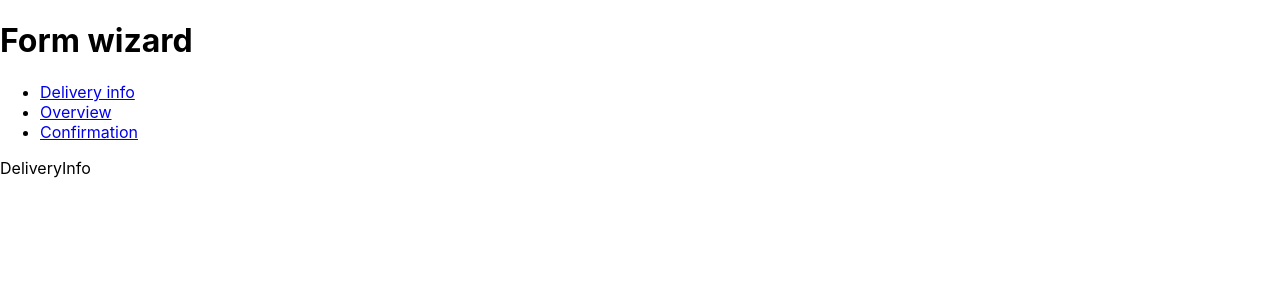
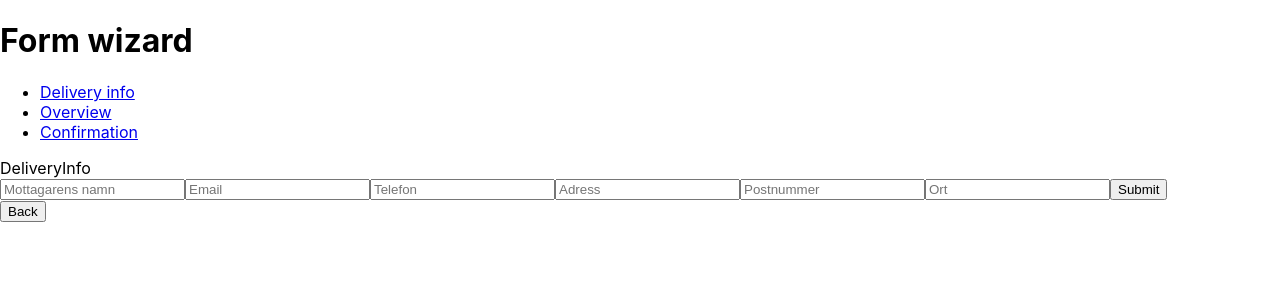
Before and after one commit to gekelund/UX-Implementation, a React (Create React App) app: page /wizard/delivery-info in a window 1280 px wide. Shown: the top 300 px of the page. Built offline with nearby package versions, Linux system fonts and the light colour scheme; no server answers.

Commit message:
input, formGroup added (#2)

```diff
--- a/src/Components/FormGroup/index.js
+++ b/src/Components/FormGroup/index.js
@@ -34,3 +34,30 @@ const FormGroup = ({options, children }) => {
 }
 
 export default FormGroup; */
+
+import React from 'react';
+import { useForm } from 'react-hook-form';
+
+
+const FormGroup = ({ defaultValues, children, onSubmit }) => {
+    const methods = useForm( {defaultValues });
+    const { handleSubmit } = methods;
+
+    return (
+        <form onSubmit={handleSubmit(onSubmit)}>
+            {React.Children.map(children, child => {
+                return child.props.name
+                    ? React.createElement(child.type, {
+                        ...{
+                            ...child.props,
+                                register: methods.register,
+                                key: child.props.name
+                        }
+                    })
+                : child;
+            })}
+        </form>
+    )
+}
+
+export default FormGroup;
--- a/src/Components/Inputs/index.js
+++ b/src/Components/Inputs/index.js
@@ -2,21 +2,17 @@ import React from 'react';
 
 
 const Input = ({
-    name,
-    defaultValue,
-    ref
-
+   register,
+   name,
+   ...rest
 }) => {
 
-
      return (
-
             <input
-            name={name}
-            defaultValue={defaultValue}
-            ref={ref}
-        />
-
+                name={name}
+                ref={register}
+                {...rest}
+            />
     );
 
 };
--- a/src/Pages/Wizard/confirmation.js
+++ b/src/Pages/Wizard/confirmation.js
@@ -1,10 +1,14 @@
 import React from 'react';
+import { useHistory } from 'react-router-dom';
 
-const Confirmation = () => {
+const Confirmation = ({children}) => {
+
+    let history = useHistory()
 
     return (
         <div>
             Confirmation
+            <button type="button" onClick={() => history.goBack()}>{children}Back</button>
         </div>
     )
 }
--- a/src/Pages/Wizard/deliveryInfo.js
+++ b/src/Pages/Wizard/deliveryInfo.js
@@ -1,10 +1,33 @@
 import React from 'react';
+import { useHistory } from 'react-router-dom';
+import FormGroup from '../../Components/FormGroup';
+import Input from '../../Components/Inputs';
 
-const DeliveryInfo = () => {
+const DeliveryInfo = ({ children }) => {
+
+
+        let history = useHistory()
+
+        const onSubmit = data => console.log(data)
+
 
     return (
         <div>
             DeliveryInfo
+            <FormGroup onSubmit={onSubmit}>
+                <Input name="namn" placeholder="Mottagarens namn" />
+                <Input name="email" placeholder="Email" type="mail" />
+                <Input name="telefon" placeholder="Telefon" type="tel" />
+                <Input name="adress" placeholder="Adress" />
+                <Input name="postnummer" placeholder="Postnummer" type="number" />
+                <Input name="ort" placeholder="Ort" />
+                <Input type="submit" value="Submit" />
+            </FormGroup>
+
+            <button type="button" onClick={() => history.goBack()}>
+                {children}
+                Back
+            </button>
         </div>
     )
 }
--- a/src/Pages/Wizard/overview.js
+++ b/src/Pages/Wizard/overview.js
@@ -1,10 +1,14 @@
 import React from 'react';
+import { useHistory } from 'react-router-dom';
 
-const Overview = () => {
+const Overview = ({children}) => {
+
+    let history = useHistory()
 
     return (
         <div>
             Overview
+            <button type="button" onClick={() => history.goBack()}>{children}Back</button>
         </div>
     )
 }
```
Also changed, not shown: src/Components/FormSelect/index.js (added, +16 -0 lines), src/Pages/Wizard/index.js (line endings or trailing spaces).
